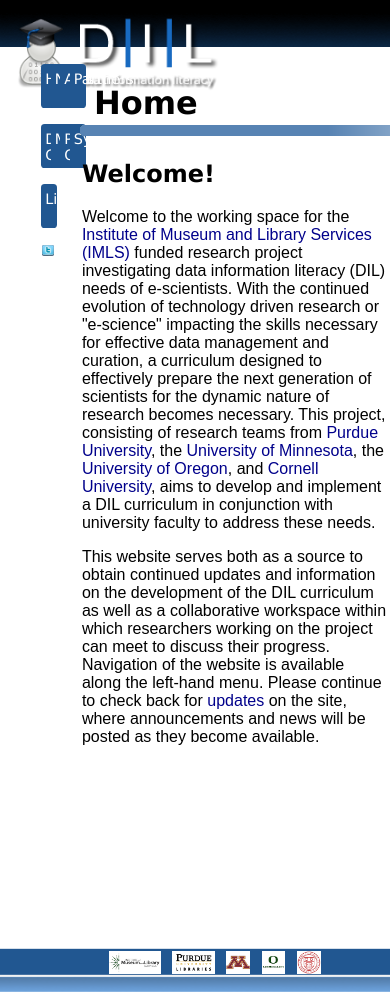
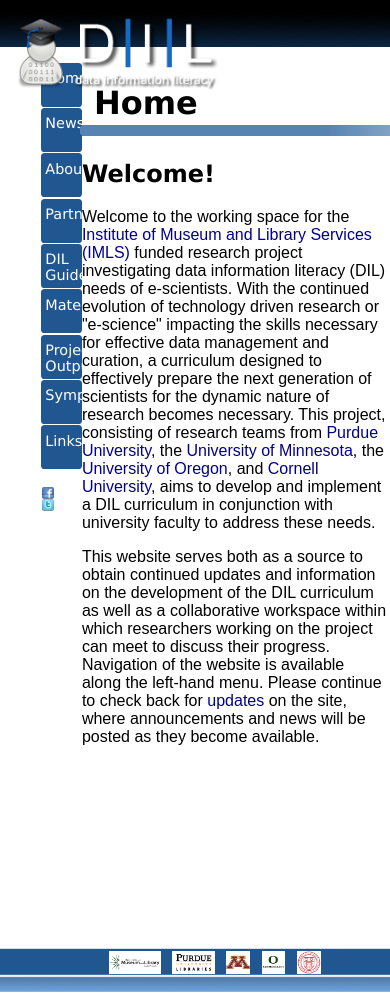
Before and after one commit to datainfolit/datainfolit, a Jekyll site: the page built from index.html, in a window 390 px wide. Built offline with Jekyll 4.4.1, drawn with Linux system fonts in a browser that asks for light colours.

Commit message:
Update main.css

```diff
--- a/css/main.css
+++ b/css/main.css
@@ -147,26 +147,3 @@
     position: top;
     padding: 1vw;
 }
-@media only screen and (max-width: 600px) {
-    nav > a {
-        display: none;
-    }
-    nav li {
-        position: relative;
-    }
-    nav > ul {
-        height: 3.75em;
-    }
-    nav > ul > li {
-        width: 25%;
-        height: 100%;
-        float: left;
-    }
-    nav li ul {
-        display: none;
-        position: absolute;
-        top: 100%;
-    }
-    nav li:hover ul {
-        display: block;
-    }
```
